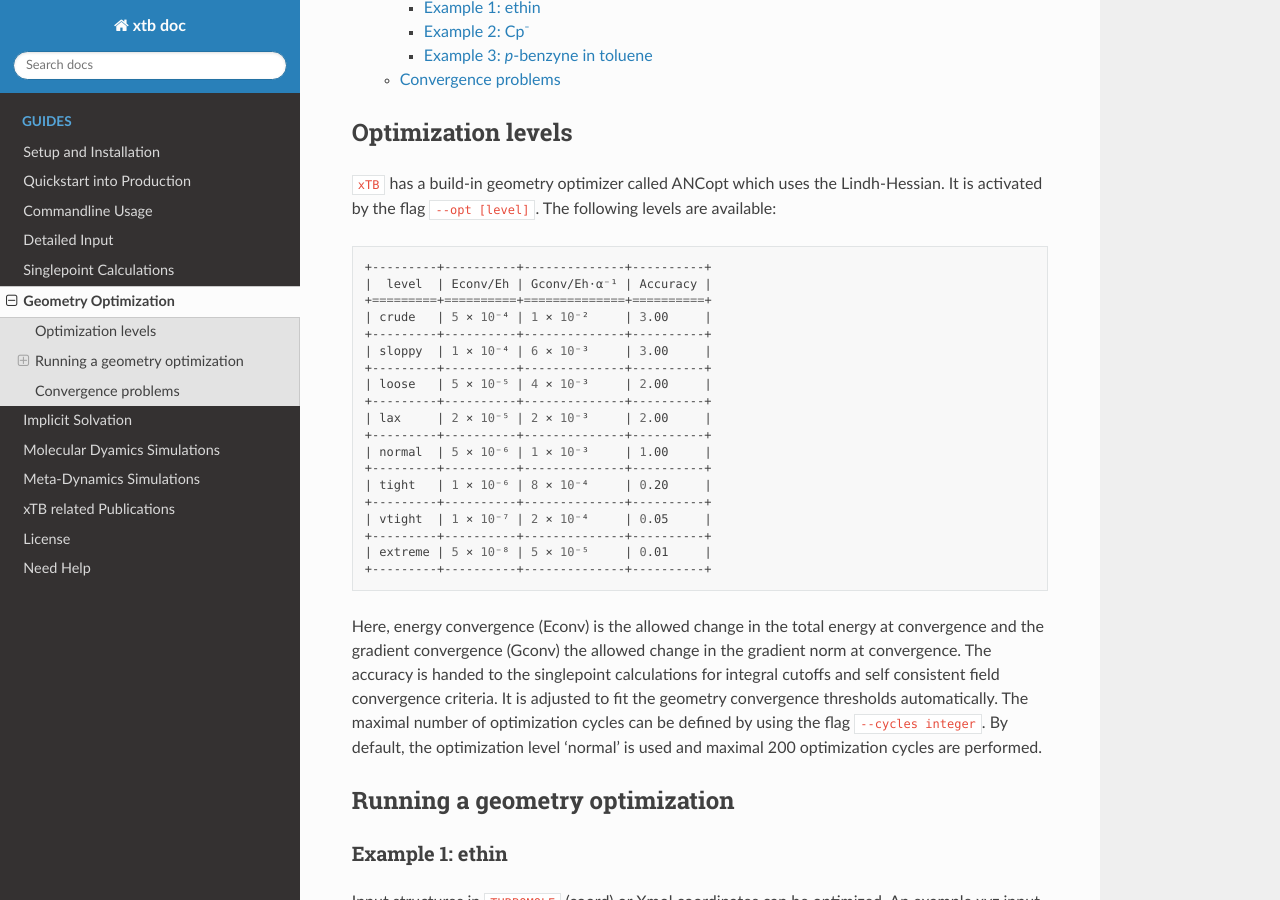
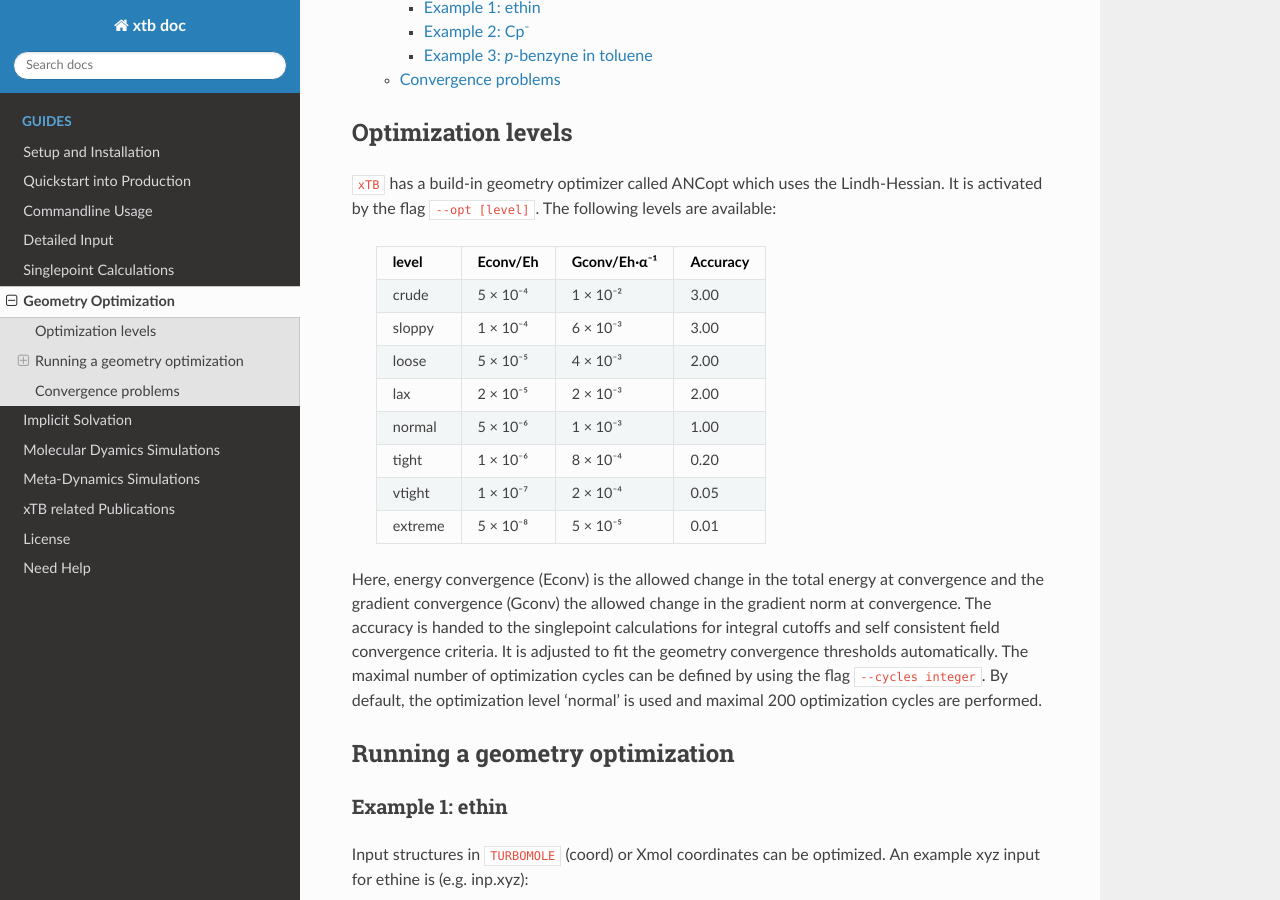
Before and after one commit to grimme-lab/xtb_docs, a Sphinx documentation site: the page built from source/optimization.rst, in a window 1280 px wide and 900 px high, scrolled down 393 px. Built offline with Sphinx 7.4.7 and the Read the Docs theme 2.0.0, drawn with Linux system fonts in a browser that asks for light colours.

Commit message:
Update optimization.rst

```diff
--- a/source/optimization.rst
+++ b/source/optimization.rst
@@ -14,8 +14,6 @@ Optimization levels
 
 
 ``xTB`` has a build-in geometry optimizer called ANCopt which uses the Lindh-Hessian. It is activated by the flag ``--opt [level]``. The following levels are available:
-
-.. code:: bash
 
    +---------+----------+--------------+----------+
    |  level  | Econv/Eh | Gconv/Eh·α⁻¹ | Accuracy |
```
